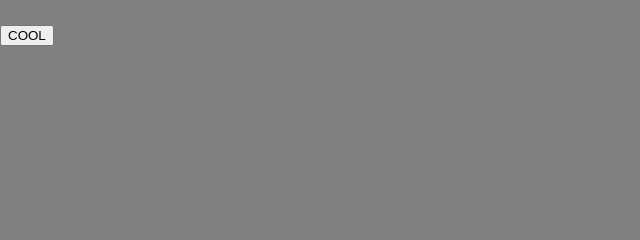
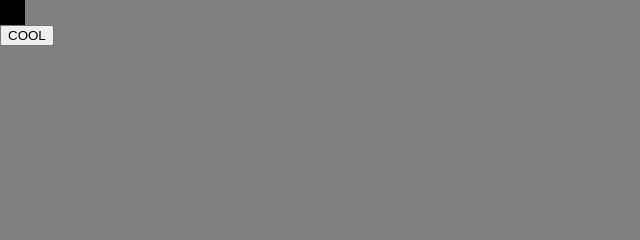
Before and after one commit to justinunbe/headphone-project, a plain HTML site: page index.html in a window 1280 px wide. Shown: the top 240 px of the page, 0-640 px from the left. Drawn offline with Linux system fonts and the light colour scheme.

Commit message:
fixed box

```diff
--- a/main.css
+++ b/main.css
@@ -5,7 +5,7 @@
 }
 
 .hamburger {
-  color: black;
+  background: black;
   width: 25px;
   height: 25px;
 }
```
